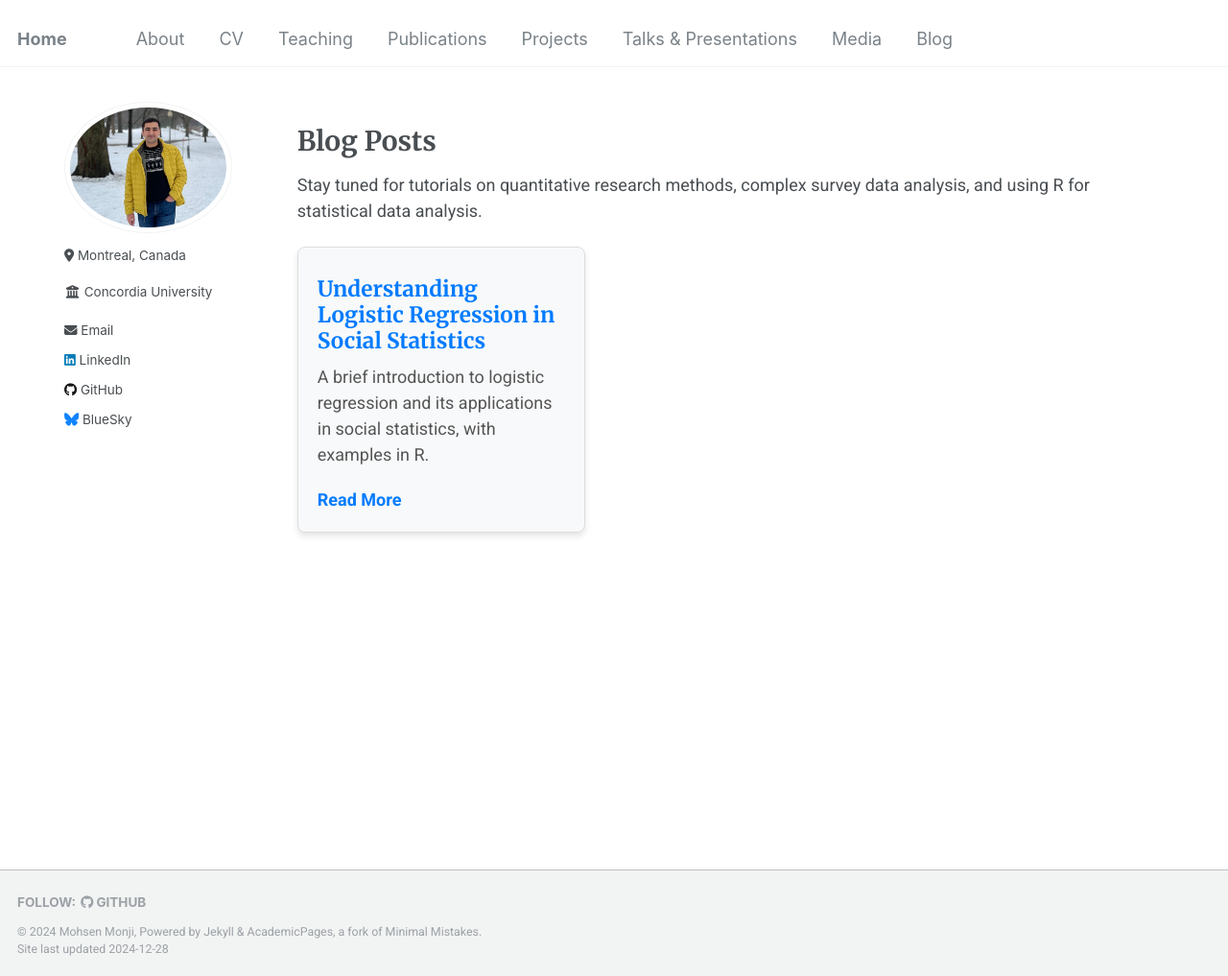
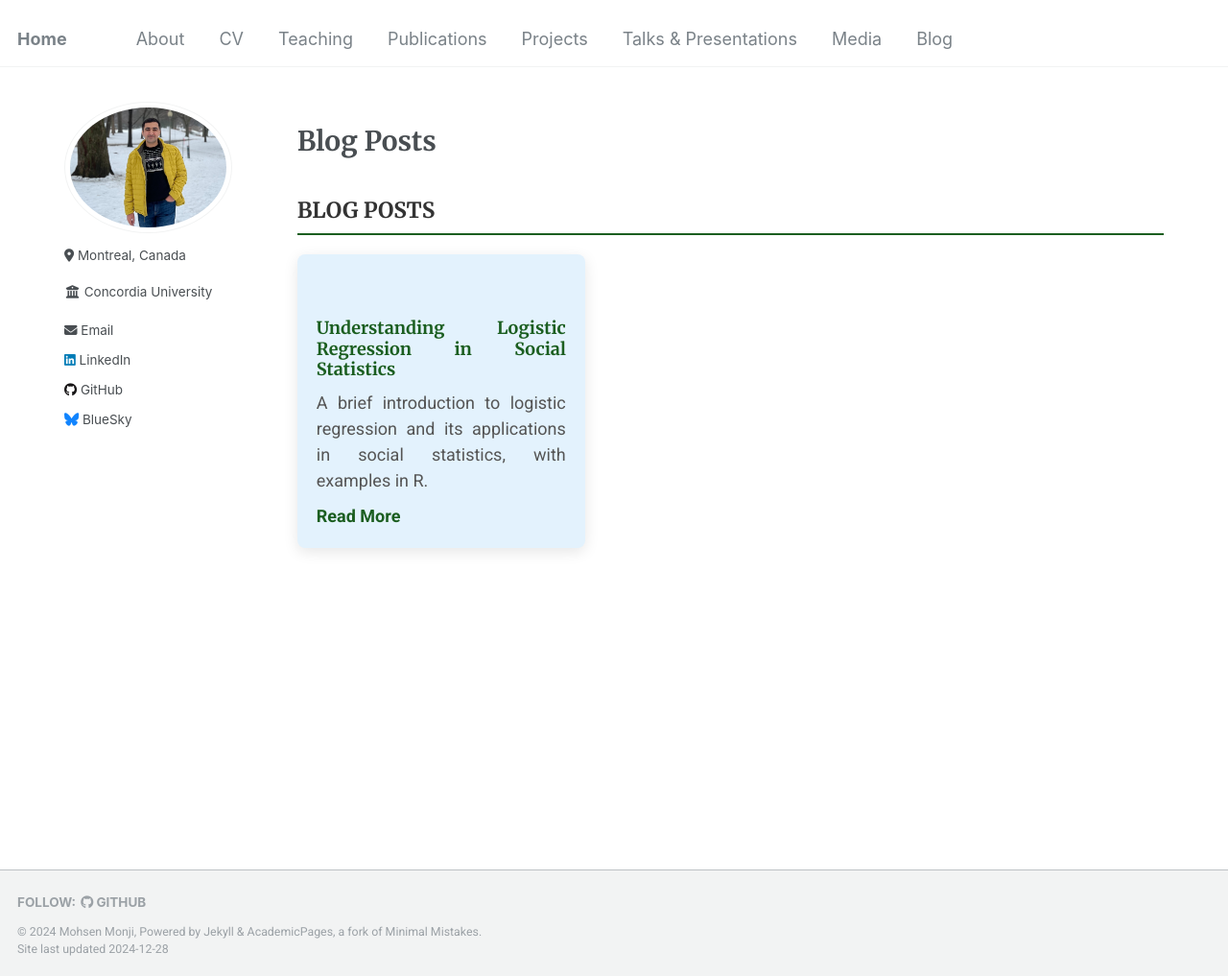
Before and after one commit to Mohsnmonji/mohsnmonji.github.io, a Jekyll site: the page built from _pages/year-archive.html, in a window 1280 px wide and 1017 px high. Shown: the whole window at 96% size. Built offline with Jekyll 4.4.1, drawn with Linux system fonts in a browser that asks for light colours.

Commit message:
Update year-archive.html

```diff
--- a/_pages/year-archive.html
+++ b/_pages/year-archive.html
@@ -3,11 +3,22 @@ layout: archive
 permalink: /year-archive/
 title: "Blog Posts"
 author_profile: true
-redirect_from:
-  - /wordpress/blog-posts/
 ---
 
 <style>
+  /* General Styling for Blog Archive */
+  .blog-section {
+    margin-top: 30px;
+  }
+
+  .blog-title {
+    border-bottom: 2px solid #1B5E20; /* Accessible Dark Green */
+    font-weight: bold;
+    padding-bottom: 10px;
+    margin-bottom: 20px;
+    color: #333; /* Dark Gray for Heading Text */
+  }
+
   .post-cards {
     display: flex;
     flex-wrap: wrap;
@@ -16,11 +27,12 @@ redirect_from:
   }
 
   .post-card {
-    background-color: #f8f9fa; /* Light gray background for the card */
-    border: 1px solid #ddd; /* Subtle border */
-    border-radius: 8px; /* Rounded corners */
-    box-shadow: 0 4px 6px rgba(0, 0, 0, 0.1); /* Slight shadow for depth */
+    border-radius: 8px;
     padding: 20px;
+    margin-bottom: 20px;
+    background-color: #E3F2FD; /* Light Blue Background */
+    box-shadow: 0px 4px 15px rgba(0, 0, 0, 0.1); /* Subtle Shadow */
+    text-align: justify; /* Justify text within cards */
     width: 100%; /* Full width for smaller screens */
     max-width: 300px; /* Limit width of each card */
     flex: 1 1 calc(33.333% - 20px); /* Responsive 3-column layout */
@@ -29,19 +41,18 @@ redirect_from:
 
   .post-card:hover {
     transform: translateY(-5px); /* Slight lift effect on hover */
-    box-shadow: 0 6px 12px rgba(0, 0, 0, 0.15); /* Enhanced shadow on hover */
+    box-shadow: 0px 6px 12px rgba(0, 0, 0, 0.2); /* Enhanced shadow on hover */
   }
 
   .post-card h3 {
-    margin-top: 0;
+    font-weight: bold;
     margin-bottom: 10px;
-    font-size: 1.25rem;
-    color: #007bff; /* Blue color for post title */
+    color: #1B5E20; /* Accessible Dark Green for titles */
   }
 
   .post-card p {
-    margin: 0 0 10px;
-    color: #555; /* Subtle text color for excerpt */
+    margin: 0;
+    color: #555; /* Medium Gray for text */
     font-size: 1rem;
     line-height: 1.5;
   }
@@ -49,7 +60,7 @@ redirect_from:
   .post-card a {
     display: inline-block;
     margin-top: 10px;
-    color: #007bff;
+    color: #1B5E20; /* Accessible Dark Green for links */
     text-decoration: none;
     font-weight: bold;
   }
@@ -59,8 +70,8 @@ redirect_from:
   }
 </style>
 
-<p>Stay tuned for tutorials on quantitative research methods, complex survey data analysis, and using R for statistical data analysis.</p>
-
+<div class="blog-section">
+  <h2 class="blog-title">BLOG POSTS</h2>
   <div class="post-cards">
     {% for post in site.posts %}
     <div class="post-card">
@@ -70,3 +81,4 @@ redirect_from:
     </div>
     {% endfor %}
   </div>
+</div>
```
Lines whose indentation alone changed are shown as unchanged.
